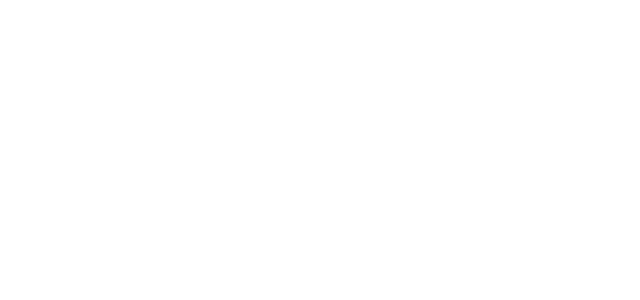
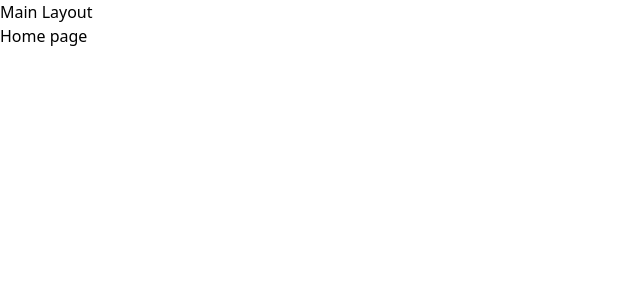
Before and after one commit to Atik2788/e-commerce-project-dashboard, a React (Create React App) app: page / in a window 1280 px wide. Before the commit this address had no page. Shown: the top 300 px of the page, without its empty margins (0-640 px from the left). Built offline with nearby package versions, Linux system fonts and the light colour scheme.

Commit message:
completed 15 - Create Middleware And Routes Manage

```diff
--- a/src/App.jsx
+++ b/src/App.jsx
@@ -1,9 +1,15 @@
-import { useState } from 'react';
+import { useEffect, useState } from 'react';
 import Router from './router/Router';
 import publicRoutes from './router/routes/publicRoutes';
+import { getRoutes } from './router/routes';
 
 function App() {
-  const [allRoutes, setAllRoutes] = useState([...publicRoutes])
+  const [allRoutes, setAllRoutes] = useState([...publicRoutes]);
+
+  useEffect(() =>{
+    const routes = getRoutes();
+    setAllRoutes([...allRoutes, routes]);
+  }, [])
 
   return <Router allRoutes={allRoutes}/>
 }
--- a/src/layout/Header.jsx
+++ b/src/layout/Header.jsx
@@ -0,0 +1,11 @@
+import React from 'react';
+
+const Header = () => {
+    return (
+        <div>
+            <h1>header</h1>
+        </div>
+    );
+};
+
+export default Header;
--- a/src/layout/MainLayout.jsx
+++ b/src/layout/MainLayout.jsx
@@ -0,0 +1,13 @@
+import React from 'react';
+import { Outlet } from 'react-router-dom';
+
+const MainLayout = () => {
+    return (
+        <div>
+            <h1>Main Layout</h1>
+            <Outlet/>
+        </div>
+    );
+};
+
+export default MainLayout;
--- a/src/layout/Sidebar.jsx
+++ b/src/layout/Sidebar.jsx
@@ -0,0 +1,11 @@
+import React from 'react';
+
+const Sidebar = () => {
+    return (
+        <div>
+            <h1>Sidebar Area</h1>
+        </div>
+    );
+};
+
+export default Sidebar;
--- a/src/router/routes/index.js
+++ b/src/router/routes/index.js
@@ -0,0 +1,10 @@
+import { privateRoutes } from "./privateRoutes";
+import MainLayout from "../../layout/MainLayout";
+
+export const getRoutes = () =>{
+    return{
+        path: '/',
+        element: <MainLayout/>,
+        children: privateRoutes
+    }
+}
--- a/src/views/Home.jsx
+++ b/src/views/Home.jsx
@@ -3,7 +3,7 @@
 const Home = () => {
     return (
         <div>
-           <h1>HOme page </h1>
+           <h1>Home page </h1>
         </div>
     );
 };
```
